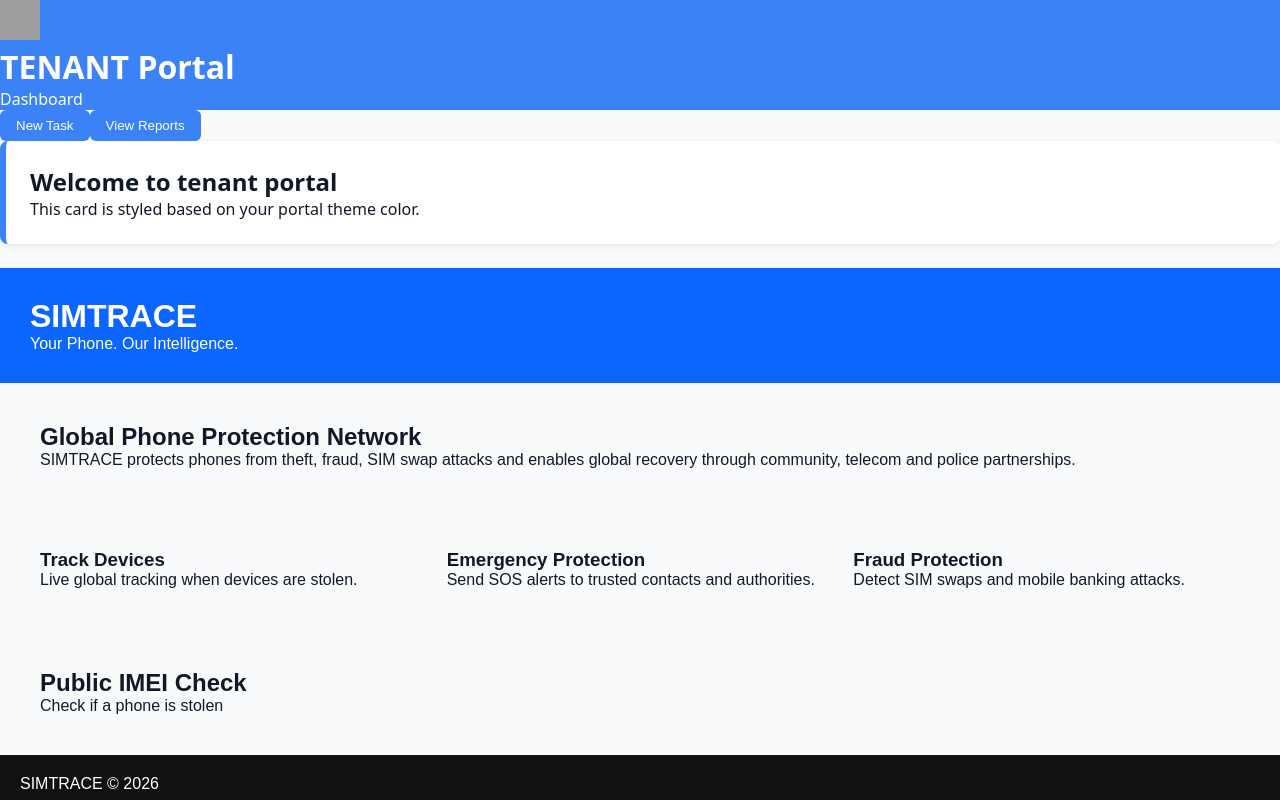
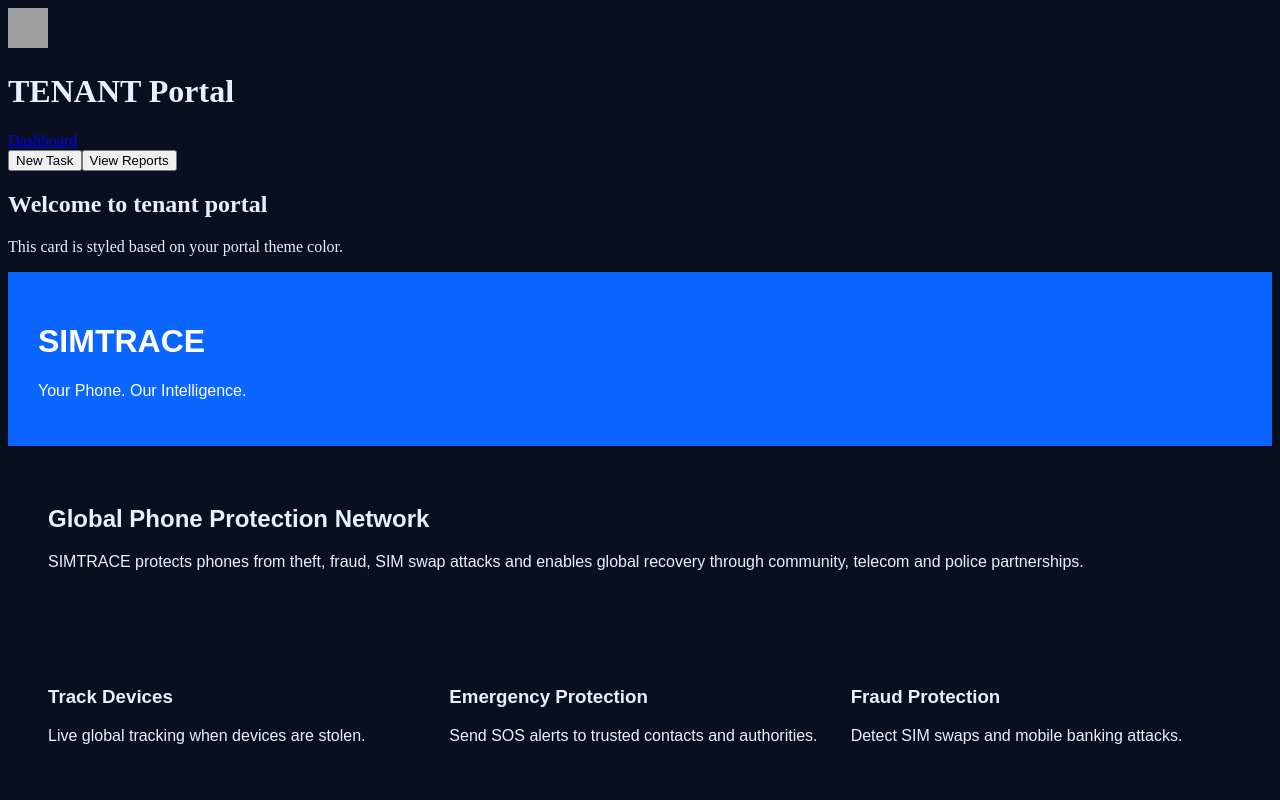
Before and after one commit to wamakena/PHONETRACE, a Next.js app: page / in a window 1280 px wide. Shown: the top 800 px of the page. Built offline with nearby package versions, Linux system fonts and the light colour scheme; grey boxes are pictures that could not be loaded.

Commit message:
Update globals.css

```diff
--- a/styles/globals.css
+++ b/styles/globals.css
@@ -1,72 +1,12 @@
-/* styles/globals.css */
-
-/* Base reset */
-* {
-  margin: 0;
-  padding: 0;
-  box-sizing: border-box;
+:root {
+  --bg-main: #0A0F1F;
+  --bg-card: #0F2A44;
+  --accent: #00C2FF;
+  --accent-glow: #4DE1FF;
+  --text-main: #E6F1FF;
 }
 
 body {
-  font-family: system-ui, -apple-system, BlinkMacSystemFont, 'Segoe UI', Roboto, sans-serif;
-  background-color: #f9fafb;
-  color: #111827;
+  background: var(--bg-main);
+  color: var(--text-main);
 }
-
-a {
-  text-decoration: none;
-  color: inherit;
-}
-
-button {
-  cursor: pointer;
-  border: none;
-  border-radius: 6px;
-  padding: 0.5rem 1rem;
-  font-weight: 500;
-  transition: all 0.2s;
-}
-
-/* Card styling */
-.card {
-  background-color: #ffffff;
-  border-radius: 8px;
-  padding: 1.5rem;
-  box-shadow: 0 2px 6px rgba(0,0,0,0.08);
-  margin-bottom: 1.5rem;
-}
-
-/* Portal Branding Colors */
-:root {
-  --superadmin-primary: #4F46E5;
-  --superadmin-secondary: #C7D2FE;
-
-  --admin-primary: #10B981;
-  --admin-secondary: #A7F3D0;
-
-  --manager-primary: #F59E0B;
-  --manager-secondary: #FEF3C7;
-
-  --tenant-primary: #3B82F6;
-  --tenant-secondary: #DBEAFE;
-}
-
-/* Dynamic classes for portals */
-.superadmin-nav { background-color: var(--superadmin-primary); color: white; }
-.admin-nav { background-color: var(--admin-primary); color: white; }
-.manager-nav { background-color: var(--manager-primary); color: white; }
-.tenant-nav { background-color: var(--tenant-primary); color: white; }
-
-/* Buttons dynamic */
-button.superadmin { background-color: var(--superadmin-primary); color: white; }
-button.admin { background-color: var(--admin-primary); color: white; }
-button.manager { background-color: var(--manager-primary); color: white; }
-button.tenant { background-color: var(--tenant-primary); color: white; }
-
-button:hover { opacity: 0.85; }
-
-/* Cards dynamic background */
-.card.superadmin { border-left: 6px solid var(--superadmin-primary); }
-.card.admin { border-left: 6px solid var(--admin-primary); }
-.card.manager { border-left: 6px solid var(--manager-primary); }
-.card.tenant { border-left: 6px solid var(--tenant-primary); }
```
